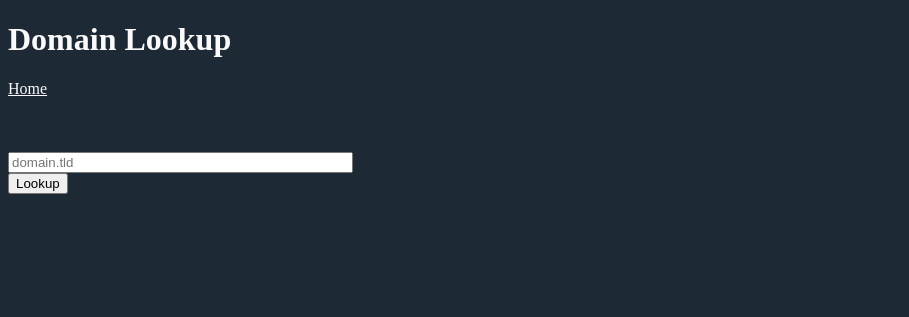
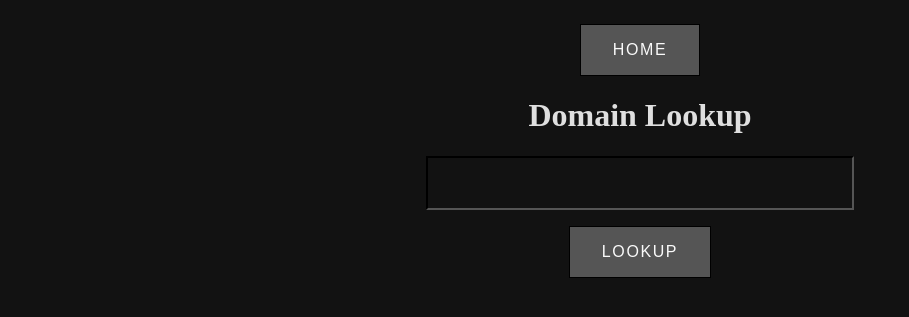
Before and after one commit to liubushkin-denys/sortof_support_tools, a Django app: page /domain/ in a window 1280 px wide. Shown: the top 317 px of the page, without its empty margins (0-909 px from the left). Run offline with Django 4.2, Linux system fonts and the light colour scheme.

Commit message:
design tweaks

```diff
--- a/sortof_support_tools/urls.py
+++ b/sortof_support_tools/urls.py
@@ -23,4 +23,5 @@ urlpatterns = [
     path('admin/', admin.site.urls),
     path('', include("tools.urls")),
     path('mx_converter/', include("tools.urls")),
+    path('domain/', include('tools.urls')),
 ] + static(settings.STATIC_URL, document_root=settings.STATIC_ROOT)
--- a/static/style.css
+++ b/static/style.css
@@ -1,15 +1,62 @@
-.column {
-    float: left;
-    width: 50%;
-  }
-
-  /* Clear floats after the columns */
-  .row:after {
-    content: "";
-    display: table;
-    clear: both;
-  }
+.row {
+  display: flex;
+  flex-direction: row;
+  justify-content: center;
+  align-items: top;
+}
 
   .no-bullets {
     list-style-type: none;
   }
+
+  .button {
+  position: relative;
+  background: #555;
+  color: #FAFAFA;
+  text-decoration: none;
+  text-transform: uppercase;
+  overflow: visible;
+  border: 1px solid black;
+  letter-spacing: 0.1rem;
+  font-size: 1rem;
+  padding: 1rem 2rem;
+  margin-top: 1rem;
+  transition: 0.2s;
+  width: auto;
+  }
+
+  .form {
+    display:flex;
+    flex-direction:column;
+    align-items: center;
+  }
+
+  .textarea {
+    background-color: #121212;
+    color: #FAFAFA;
+    resize: none;
+    border-color: #555;
+  }
+
+  .text {
+    display: flex;
+    background-color: #121212;
+    color: #fafafac7;
+    border-color: #555;
+    font-size: 1rem;
+    padding: 1rem 1rem;
+  }
+
+  body {
+    color: #fafafae1;
+    background-color:#121212;
+    text-shadow: #1d2a35;
+    display: flex;
+    flex-direction: column;
+    justify-content: center;
+    align-items: center;
+  }
+
+  a {
+    color: #FAFAFA;
+  }
--- a/tools/templates/tools/domain.html
+++ b/tools/templates/tools/domain.html
@@ -5,31 +5,24 @@
         <title>WHOIS and DNS Lookup</title>
     </head>
     <link rel="stylesheet" href="{% static 'style.css' %}">
-    <body style="background-color:#1d2a35">
-        <!--style="background-color:#302E2E"-->
-        <h1 style="color:#FAFAFA">Domain Lookup</h1>
-        <a style="color:#FAFAFA" href="/">Home</a>
-        <form method="post">
-            <br>
-            <br>
-            <br>
+    <body>
+        <input class="button" type="button" onclick="window.location.href='/';" value="Home"/>
+        <h1>Domain Lookup</h1>
+        <form class="form" method="post">
             <input type="text"
+                    class="text"
                    id="domain"
                    name="domain"
                    size="40"
                    value="{{ domain }}"
-                   placeholder="domain.tld"
                    autocomplete="off">
-            <br>
-            <input type="submit" value="Lookup">
+            <input class="button" type="submit" value="Lookup">
         </form>
-        <div style="color: #FAFAFA">
             {% if e %}{{ e }}{% endif %}
-        </div>
-        {% if no_domain %}<div style="color:#FAFAFA ">Domain does not exist.</div>{% endif %}
+        {% if no_domain %}Domain does not exist.{% endif %}
         {% if domain_name %}
-            <div class="row" style="color: #FAFAFA">
-                <div class="column">
+            <div class="row" >
+
                     <ul class="no-bullets">
                         WHOIS lookup
                         <li>Domain Name: {{ domain_name }}</li>
@@ -52,8 +45,6 @@
                             {% endif %}
                         </ul>
                     </ul>
-                </div>
-                <div class="column">
                     <ul class="no-bullets">
                         DNS records
                         <li>
@@ -91,7 +82,6 @@
                             </ul>
                         </li>
                     </ul>
-                </div>
             </div>
         {% endif %}
     </body>
--- a/tools/views.py
+++ b/tools/views.py
@@ -3,12 +3,11 @@ from django.http import HttpResponse
 from django.template import loader
 from django.views.decorators.csrf import csrf_exempt
 from whois import whois
-import pandas as pd
 from dns.resolver import resolve
+
 
 # Create your views here.
 def index(request):
-    print(request)
     template = loader.get_template("tools/index.html")
     context = {
 
@@ -34,9 +33,8 @@ def mx_converter(request):
         }
     else:
         template = loader.get_template("tools/mx_converter.html")
-        placeholder = """IN MX PRIORITY VALUE\n\nOR\n\nPRIORITY VALUE"""
         context = {
-            "placeholder" : placeholder,
+
     }
     return HttpResponse(template.render(context, request))
 
@@ -47,24 +45,18 @@ def domain(request):
     domain = 0
     if request.method == "POST":
         domain = str(request.POST["domain"]).replace('https://', '').replace('http://', '').replace('/','')
-        print(domain)
         #Gathering and formatting WHOIS data
         try:
             whois_data = whois(domain)
-            print(whois_data)
         except Exception as e:
             print(e)
             context = {
                 "no_domain" : 1,
                 "e" : e,
             }
-            print('i am about to return')
             return HttpResponse(template.render(context, request))
 
-        print(type(whois_data["domain_name"]))
-        print(whois_data['domain_name'])
         if(whois_data["domain_name"]) == None:
-            print("domain name = null")
             context = {
                 "no_domain" : 1,
             }
@@ -96,7 +88,6 @@ def domain(request):
         status = whois_data["status"]
 
         #Gathering and formatting DNS records
-        print(domain)
         try:
             blank_a = resolve(domain, 'A')
         except Exception as e:
```
Also changed, not shown: tools/templates/tools/index.html (+6 -6 lines), tools/templates/tools/mx_converter.html (+6 -11 lines), 2 other files.
